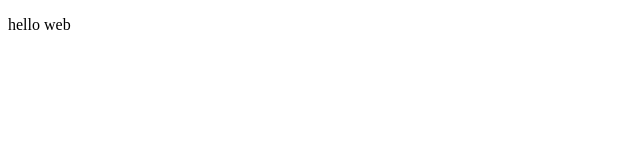
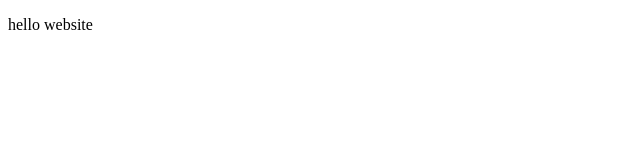
Before and after one commit to Daucatmoieducation/DuAnNhom9, a plain HTML site: page index.html in a window 1280 px wide. Shown: the full height of the page, 0-640 px from the left. Drawn offline with Linux system fonts and the light colour scheme.

Commit message:
sua tu dev2

```diff
--- a/index.html
+++ b/index.html
@@ -6,6 +6,6 @@
     <title>Document</title>
 </head>
 <body>
-    <p>hello web</p>
+    <p>hello website</p>
 </body>
 </html>
```
